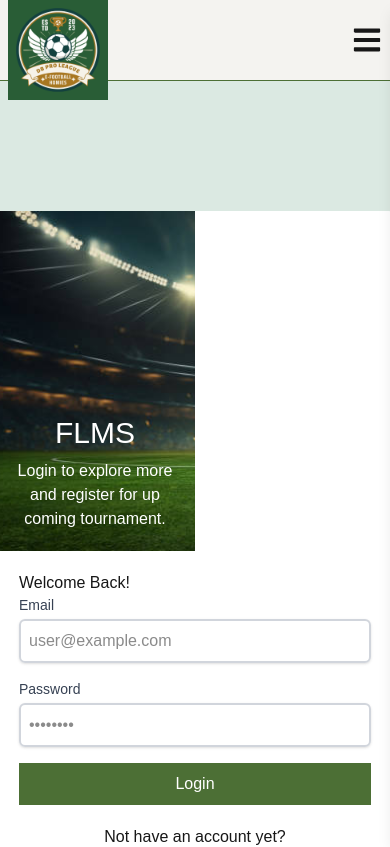
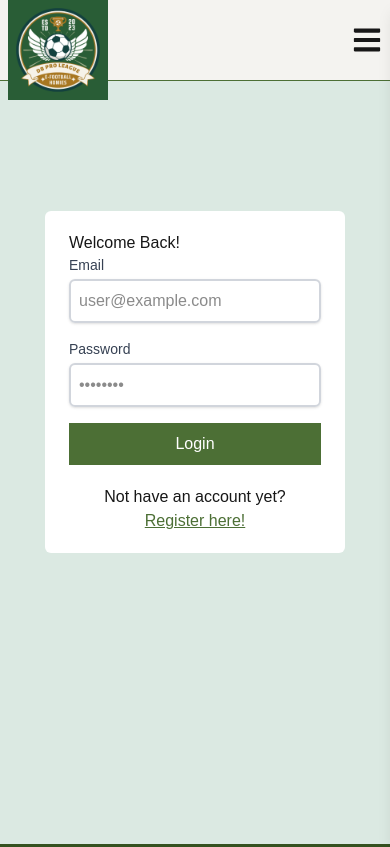
Before and after one commit to Dip-Kishor/FLMS-Frontend, a Next.js app: page /Auth/login in a window 390 px wide. Shown: the top 847 px of the page. Built offline with nearby package versions, Linux system fonts and the light colour scheme.

Commit message:
Fixed image in register and login for mobile devices

```diff
--- a/src/app/Auth/login/page.tsx
+++ b/src/app/Auth/login/page.tsx
@@ -86,14 +86,14 @@ const Page = () => {
     <>
     {loading ? <Loading /> : <></>}
     <div className="min-h-screen flex items-center justify-center bg-[#dbe9e2] bg-cover ">
-      <div className="w-[1188px] bg-[url('/image4.png')] bg-no-repeat  h-[50vh]">
-        <div className="w-[400px] md:w-[700px] mx-auto bg-white  rounded-md flex flex-col md:flex-row">
-          <div className=" w-1/2 h-[340px] bg-cover bg-[url('/Stadium2.jpg')] text-center text-white flex flex-col justify-end p-5">
+      <div className="w-[1188px]  bg-no-repeat  h-[50vh]">
+        <div className="w-[300px] md:w-[700px] mx-auto bg-white  rounded-md flex flex-col md:flex-row">
+          <div className="hidden w-full md:w-1/2 h-[340px] bg-cover bg-[url('/Stadium2.jpg')] text-center text-white md:flex flex-col justify-end p-5">
             {/* <Logo /> */}
             <p className="text-3xl pb-2">FLMS</p>
             <p className="text-1xl">Login to explore more and register for up coming tournament.</p>
           </div>
-          <div className="md:w-1/2 px-6  pt-5">
+          <div className="w-full md:w-1/2 px-6 pt-5 ">
           <p className="">Welcome Back!</p>
             <form onSubmit={handleSubmit}>
               <div className="mb-4">
--- a/src/app/Auth/register/page.tsx
+++ b/src/app/Auth/register/page.tsx
@@ -52,8 +52,8 @@ const Page = () => {
     <>
       {loading ? <Loading /> : <></>}
       <div className="min-h-screen flex items-center justify-center bg-[#dbe9e2] bg-cover ">
-      <div className="w-[1188px] bg-[url('/image4.png')] bg-no-repeat  h-[50vh]">
-        <div className="w-[400px] md:w-[700px] mx-auto bg-white  rounded-md flex flex-col md:flex-row">
+      <div className="w-[1188px] bg-no-repeat  h-[50vh]">
+        <div className="w-[300px] md:w-[700px] mx-auto bg-white  rounded-md flex flex-col md:flex-row">
 
           <div className="md:w-1/2 px-6  pt-5">
           <form onSubmit={handleSubmit}>
@@ -106,7 +106,7 @@ const Page = () => {
               <Link href="/Auth/login" className="text-center underline text-[#4C6F35]">Login!</Link>
             </div>
          </div>
-         <div className=" w-1/2 h-[340px] bg-cover bg-[url('/Stadium2.jpg')] text-center text-white flex flex-col justify-end p-5">
+         <div className=" w-1/2 h-[340px] bg-cover bg-[url('/Stadium2.jpg')] text-center text-white hidden md:flex flex-col justify-end p-5">
             {/* <Logo /> */}
             <p className="text-3xl pb-2">FLMS</p>
             <p className="text-1xl">Register if you are new here.</p>
```
